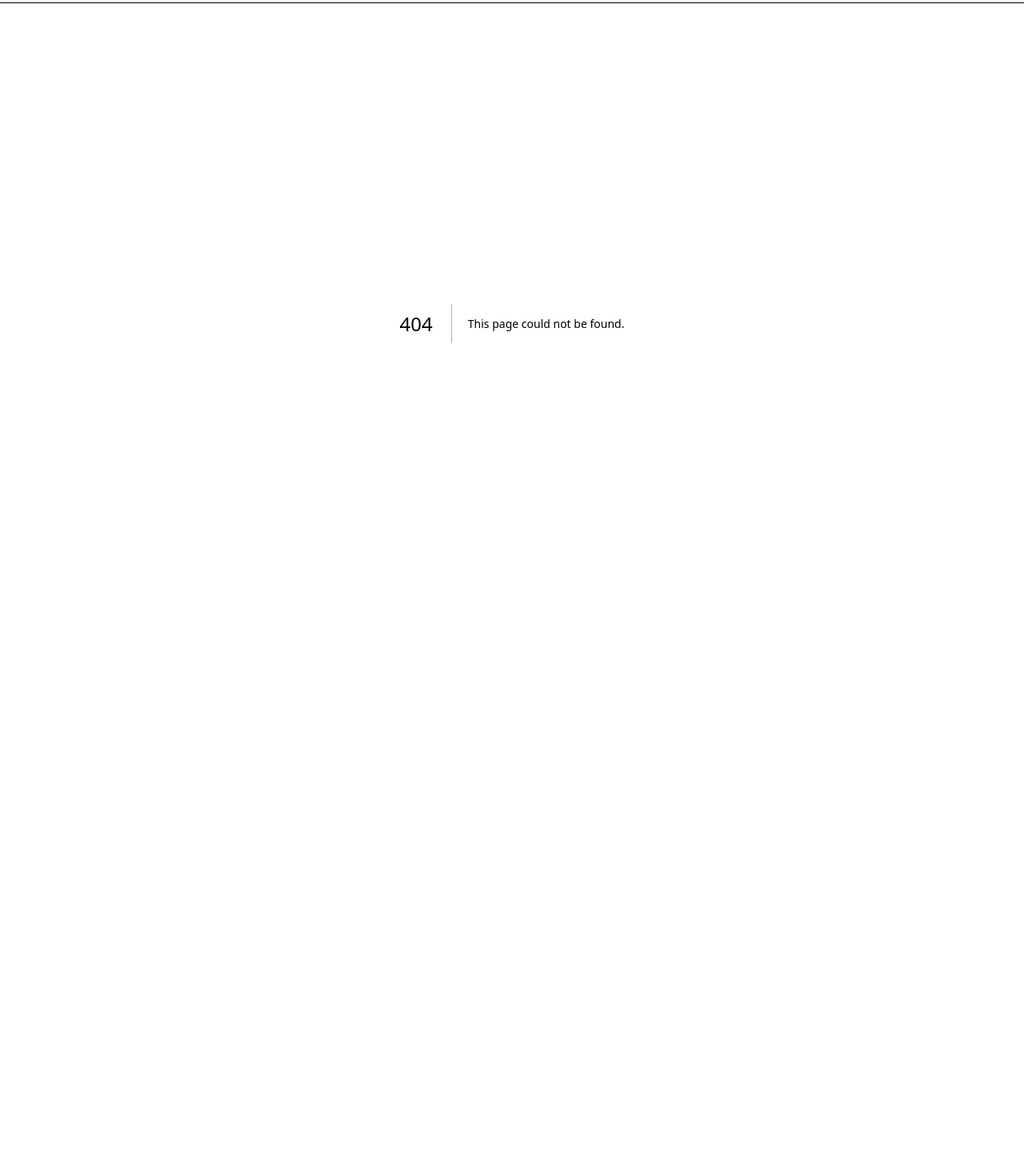
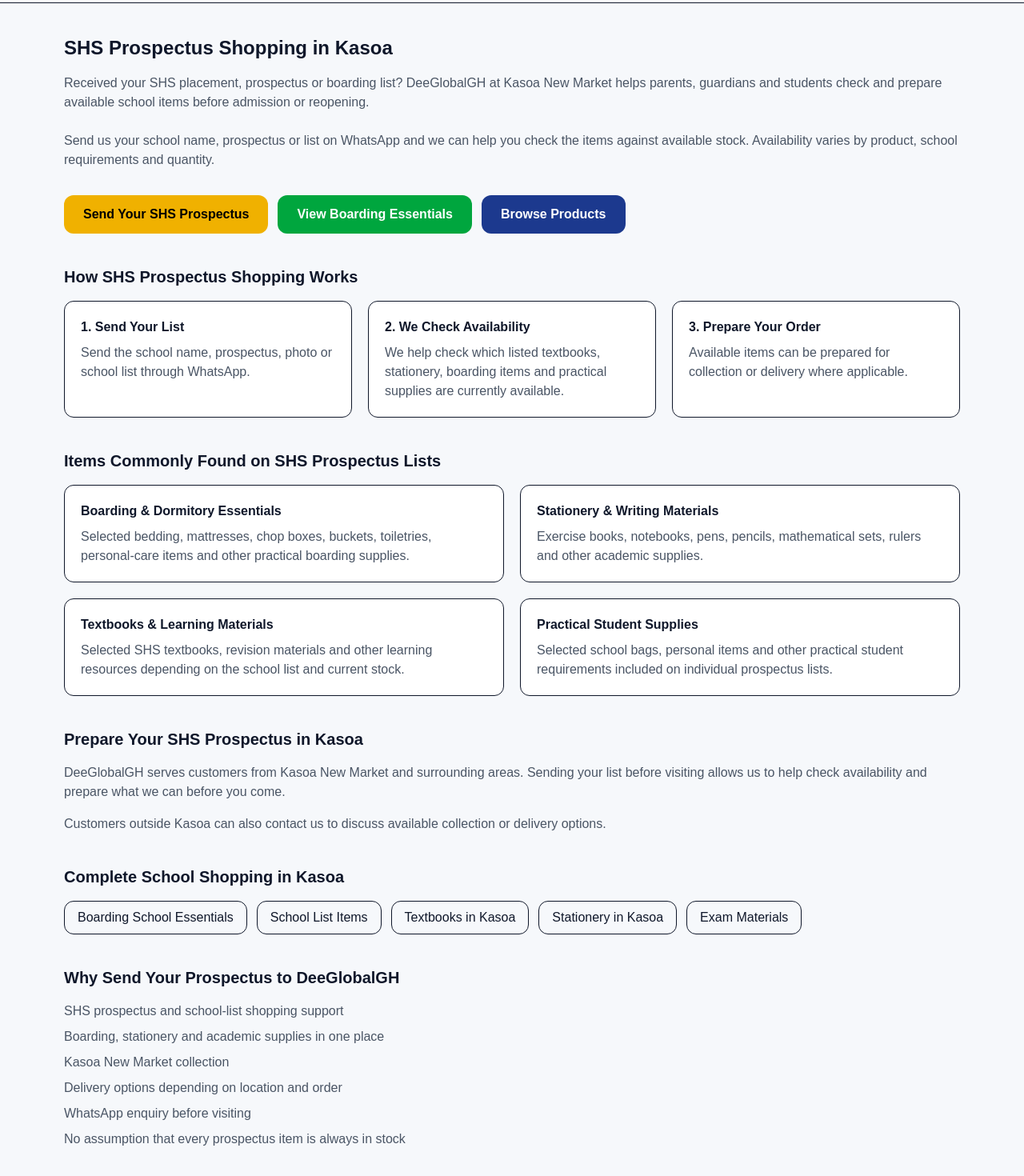
Before and after one commit to dlanquaye/deeglobalgh-website, a Next.js app: page /shs-prospectus-shopping-kasoa in a window 1280 px wide. Before the commit this address had no page. Shown: the part 98-1568 px from the top of the page at 80% size. Before the commit the page ends 902 px from the top, so only its background shows below. Built offline with nearby package versions, Linux system fonts and the light colour scheme.

Commit message:
Add SHS prospectus shopping Kasoa SEO page

```diff
--- a/app/boarding-school-essentials-kasoa/page.tsx
+++ b/app/boarding-school-essentials-kasoa/page.tsx
@@ -49,6 +49,13 @@ export default function BoardingSchoolEssentialsKasoaPage() {
         >
           School List Shopping
         </Link>
+
+        <Link
+  href="/shs-prospectus-shopping-kasoa"
+  className="bg-amber-600 text-white px-6 py-3 rounded-xl font-bold"
+>
+  SHS Prospectus Shopping
+</Link>
 
         <Link
           href="/shop"
--- /dev/null
+++ b/app/shs-prospectus-shopping-kasoa/page.tsx
@@ -0,0 +1,221 @@
+import Link from "next/link";
+
+export const metadata = {
+  title: "SHS Prospectus Shopping in Kasoa | School List Help Ghana",
+  description:
+    "Send your SHS prospectus or school list to DeeGlobalGH in Kasoa for help checking and preparing available boarding essentials, stationery, textbooks and student supplies.",
+  alternates: {
+    canonical:
+      "https://www.shopdeeglobalgh.com/shs-prospectus-shopping-kasoa",
+  },
+};
+
+export default function ShsProspectusShoppingKasoaPage() {
+  return (
+    <div className="max-w-6xl mx-auto px-4 py-10">
+      {/* TITLE */}
+      <h1 className="text-2xl font-bold mb-4">
+        SHS Prospectus Shopping in Kasoa
+      </h1>
+
+      {/* INTRO */}
+      <p className="text-gray-600 mb-6">
+        Received your SHS placement, prospectus or boarding list? DeeGlobalGH
+        at Kasoa New Market helps parents, guardians and students check and
+        prepare available school items before admission or reopening.
+      </p>
+
+      <p className="text-gray-600 mb-8">
+        Send us your school name, prospectus or list on WhatsApp and we can help
+        you check the items against available stock. Availability varies by
+        product, school requirements and quantity.
+      </p>
+
+      {/* CTA */}
+      <div className="flex gap-3 mb-10 flex-wrap">
+        <a
+          href="https://wa.me/233270030000?text=Hello%20DeeGlobalGH%2C%20I%20would%20like%20help%20checking%20an%20SHS%20prospectus%20or%20school%20list."
+          target="_blank"
+          rel="noopener noreferrer"
+          className="bg-yellow-500 text-black px-6 py-3 rounded-xl font-bold"
+        >
+          Send Your SHS Prospectus
+        </a>
+
+        <Link
+          href="/boarding-school-essentials-kasoa"
+          className="bg-green-600 text-white px-6 py-3 rounded-xl font-bold"
+        >
+          View Boarding Essentials
+        </Link>
+
+        <Link
+          href="/shop"
+          className="bg-blue-900 text-white px-6 py-3 rounded-xl font-bold"
+        >
+          Browse Products
+        </Link>
+      </div>
+
+      {/* HOW IT WORKS */}
+      <section className="mb-10">
+        <h2 className="text-xl font-bold mb-4">
+          How SHS Prospectus Shopping Works
+        </h2>
+
+        <div className="grid gap-5 md:grid-cols-3">
+          <div className="rounded-xl border bg-white p-5">
+            <h3 className="font-semibold mb-2">1. Send Your List</h3>
+            <p className="text-gray-600">
+              Send the school name, prospectus, photo or school list through
+              WhatsApp.
+            </p>
+          </div>
+
+          <div className="rounded-xl border bg-white p-5">
+            <h3 className="font-semibold mb-2">2. We Check Availability</h3>
+            <p className="text-gray-600">
+              We help check which listed textbooks, stationery, boarding items
+              and practical supplies are currently available.
+            </p>
+          </div>
+
+          <div className="rounded-xl border bg-white p-5">
+            <h3 className="font-semibold mb-2">3. Prepare Your Order</h3>
+            <p className="text-gray-600">
+              Available items can be prepared for collection or delivery where
+              applicable.
+            </p>
+          </div>
+        </div>
+      </section>
+
+      {/* ITEMS */}
+      <section className="mb-10">
+        <h2 className="text-xl font-bold mb-4">
+          Items Commonly Found on SHS Prospectus Lists
+        </h2>
+
+        <div className="grid gap-5 md:grid-cols-2">
+          <div className="rounded-xl border bg-white p-5">
+            <h3 className="font-semibold mb-2">
+              Boarding & Dormitory Essentials
+            </h3>
+            <p className="text-gray-600">
+              Selected bedding, mattresses, chop boxes, buckets, toiletries,
+              personal-care items and other practical boarding supplies.
+            </p>
+          </div>
+
+          <div className="rounded-xl border bg-white p-5">
+            <h3 className="font-semibold mb-2">
+              Stationery & Writing Materials
+            </h3>
+            <p className="text-gray-600">
+              Exercise books, notebooks, pens, pencils, mathematical sets,
+              rulers and other academic supplies.
+            </p>
+          </div>
+
+          <div className="rounded-xl border bg-white p-5">
+            <h3 className="font-semibold mb-2">
+              Textbooks & Learning Materials
+            </h3>
+            <p className="text-gray-600">
+              Selected SHS textbooks, revision materials and other learning
+              resources depending on the school list and current stock.
+            </p>
+          </div>
+
+          <div className="rounded-xl border bg-white p-5">
+            <h3 className="font-semibold mb-2">
+              Practical Student Supplies
+            </h3>
+            <p className="text-gray-600">
+              Selected school bags, personal items and other practical student
+              requirements included on individual prospectus lists.
+            </p>
+          </div>
+        </div>
+      </section>
+
+      {/* KASOA */}
+      <section className="mb-10">
+        <h2 className="text-xl font-bold mb-4">
+          Prepare Your SHS Prospectus in Kasoa
+        </h2>
+
+        <p className="text-gray-600 mb-4">
+          DeeGlobalGH serves customers from Kasoa New Market and surrounding
+          areas. Sending your list before visiting allows us to help check
+          availability and prepare what we can before you come.
+        </p>
+
+        <p className="text-gray-600">
+          Customers outside Kasoa can also contact us to discuss available
+          collection or delivery options.
+        </p>
+      </section>
+
+      {/* RELATED SHOPPING */}
+      <section className="mb-10">
+        <h2 className="text-xl font-bold mb-4">
+          Complete School Shopping in Kasoa
+        </h2>
+
+        <div className="flex flex-wrap gap-3">
+          <Link
+            href="/boarding-school-essentials-kasoa"
+            className="border px-4 py-2 rounded-xl"
+          >
+            Boarding School Essentials
+          </Link>
+
+          <Link
+            href="/school-list-items-kasoa"
+            className="border px-4 py-2 rounded-xl"
+          >
+            School List Items
+          </Link>
+
+          <Link
+            href="/textbooks-in-kasoa"
+            className="border px-4 py-2 rounded-xl"
+          >
+            Textbooks in Kasoa
+          </Link>
+
+          <Link
+            href="/stationery-in-kasoa"
+            className="border px-4 py-2 rounded-xl"
+          >
+            Stationery in Kasoa
+          </Link>
+
+          <Link
+            href="/exam-materials-in-kasoa"
+            className="border px-4 py-2 rounded-xl"
+          >
+            Exam Materials
+          </Link>
+        </div>
+      </section>
+
+      {/* TRUST */}
+      <section>
+        <h2 className="text-xl font-bold mb-4">
+          Why Send Your Prospectus to DeeGlobalGH
+        </h2>
+
+        <ul className="text-gray-600 space-y-2">
+          <li>SHS prospectus and school-list shopping support</li>
+          <li>Boarding, stationery and academic supplies in one place</li>
+          <li>Kasoa New Market collection</li>
+          <li>Delivery options depending on location and order</li>
+          <li>WhatsApp enquiry before visiting</li>
+          <li>No assumption that every prospectus item is always in stock</li>
+        </ul>
+      </section>
+    </div>
+  );
+}
--- a/app/sitemap.ts
+++ b/app/sitemap.ts
@@ -15,6 +15,7 @@ export default function sitemap(): MetadataRoute.Sitemap {
     { url: `${SITE_URL}/exam-materials-in-kasoa`, lastModified: new Date() },
     { url: `${SITE_URL}/school-list-items-kasoa`, lastModified: new Date() },
     { url: `${SITE_URL}/boarding-school-essentials-kasoa`, lastModified: new Date() },
+    { url: `${SITE_URL}/shs-prospectus-shopping-kasoa`, lastModified: new Date() },
 
     // Exercise Books & A4 commercial SEO
     {
```
